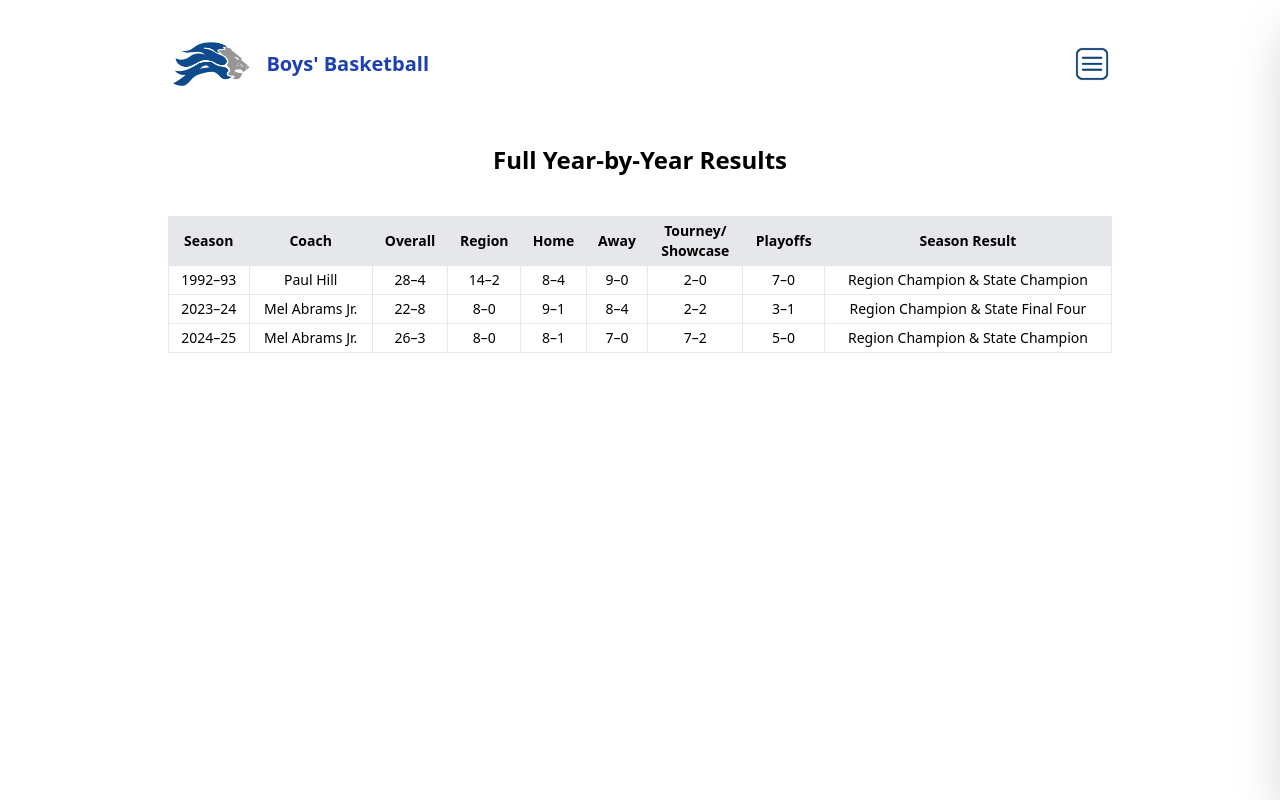
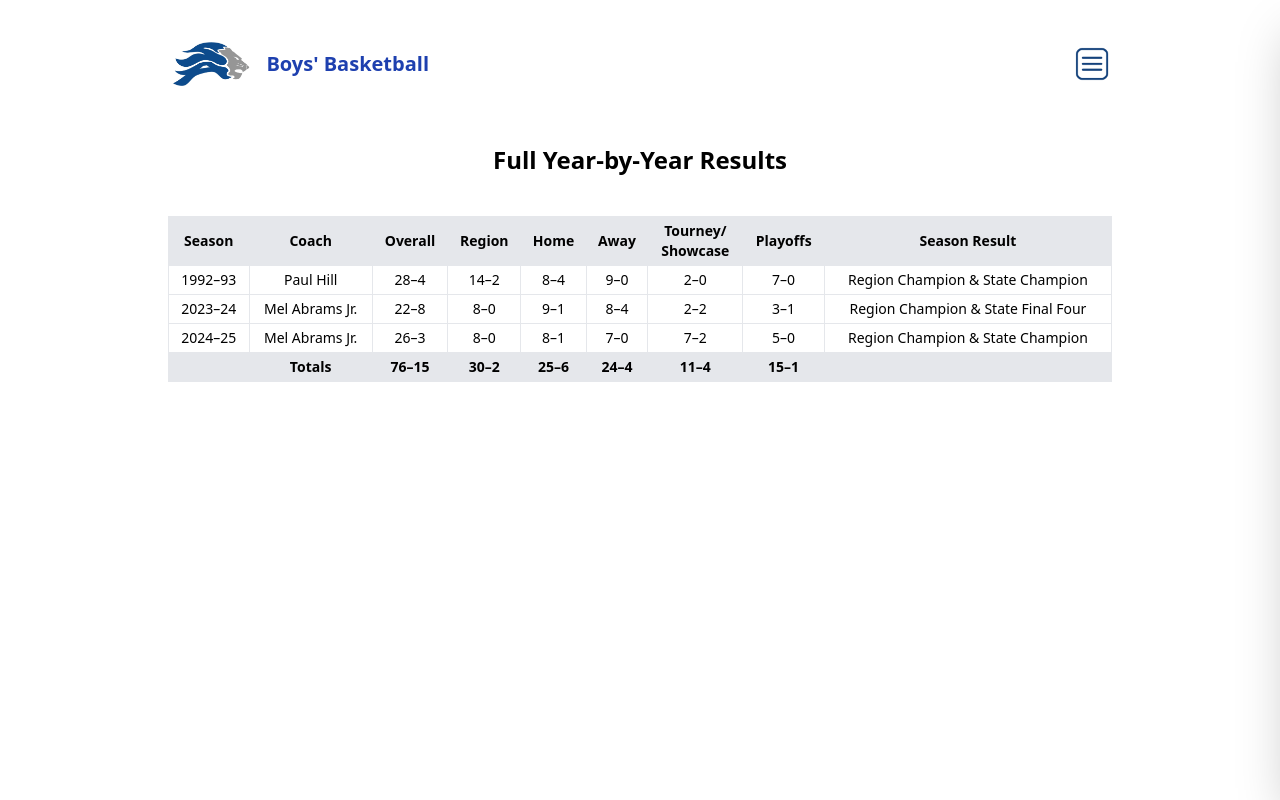
Before and after one commit to newonda1/st-andrews-basketball, a React (Vite) app: page /yearly-results in a window 1280 px wide. Built offline with nearby package versions, Linux system fonts and the light colour scheme.

Commit message:
Update YearlyResults.jsx

```diff
--- a/src/pages/YearlyResults.jsx
+++ b/src/pages/YearlyResults.jsx
@@ -88,13 +88,49 @@ function YearlyResults() {
 
   const formatRecord = (wins, losses) => `${wins}–${losses}`;
 
+  const calculateTotals = () => {
+    return seasonStats.reduce(
+      (totals, row) => {
+        totals.overallW += row.overallW;
+        totals.overallL += row.overallL;
+        totals.regionW += row.regionW;
+        totals.regionL += row.regionL;
+        totals.homeW += row.homeW;
+        totals.homeL += row.homeL;
+        totals.awayW += row.awayW;
+        totals.awayL += row.awayL;
+        totals.tourneyW += row.tourneyW;
+        totals.tourneyL += row.tourneyL;
+        totals.playoffW += row.playoffW;
+        totals.playoffL += row.playoffL;
+        return totals;
+      },
+      {
+        overallW: 0,
+        overallL: 0,
+        regionW: 0,
+        regionL: 0,
+        homeW: 0,
+        homeL: 0,
+        awayW: 0,
+        awayL: 0,
+        tourneyW: 0,
+        tourneyL: 0,
+        playoffW: 0,
+        playoffL: 0,
+      }
+    );
+  };
+
+  const totals = calculateTotals();
+
   return (
     <div className="space-y-10 px-4">
       <h1 className="text-2xl font-bold text-center">Full Year-by-Year Results</h1>
 
       <div className="overflow-x-auto">
         <table className="min-w-full table-auto text-sm border">
-          <thead className="bg-gray-200">
+          <thead className="bg-gray-200 font-bold">
             <tr>
               <th className="border px-2 py-1">Season</th>
               <th className="border px-2 py-1">Coach</th>
@@ -121,6 +157,17 @@ function YearlyResults() {
                 <td className="border px-2 py-1">{row.seasonResult}</td>
               </tr>
             ))}
+            <tr className="bg-gray-200 font-bold text-center">
+              <td className="border px-2 py-1"></td>
+              <td className="border px-2 py-1">Totals</td>
+              <td className="border px-2 py-1">{formatRecord(totals.overallW, totals.overallL)}</td>
+              <td className="border px-2 py-1">{formatRecord(totals.regionW, totals.regionL)}</td>
+              <td className="border px-2 py-1">{formatRecord(totals.homeW, totals.homeL)}</td>
+              <td className="border px-2 py-1">{formatRecord(totals.awayW, totals.awayL)}</td>
+              <td className="border px-2 py-1">{formatRecord(totals.tourneyW, totals.tourneyL)}</td>
+              <td className="border px-2 py-1">{formatRecord(totals.playoffW, totals.playoffL)}</td>
+              <td className="border px-2 py-1"></td>
+            </tr>
           </tbody>
         </table>
       </div>
```
